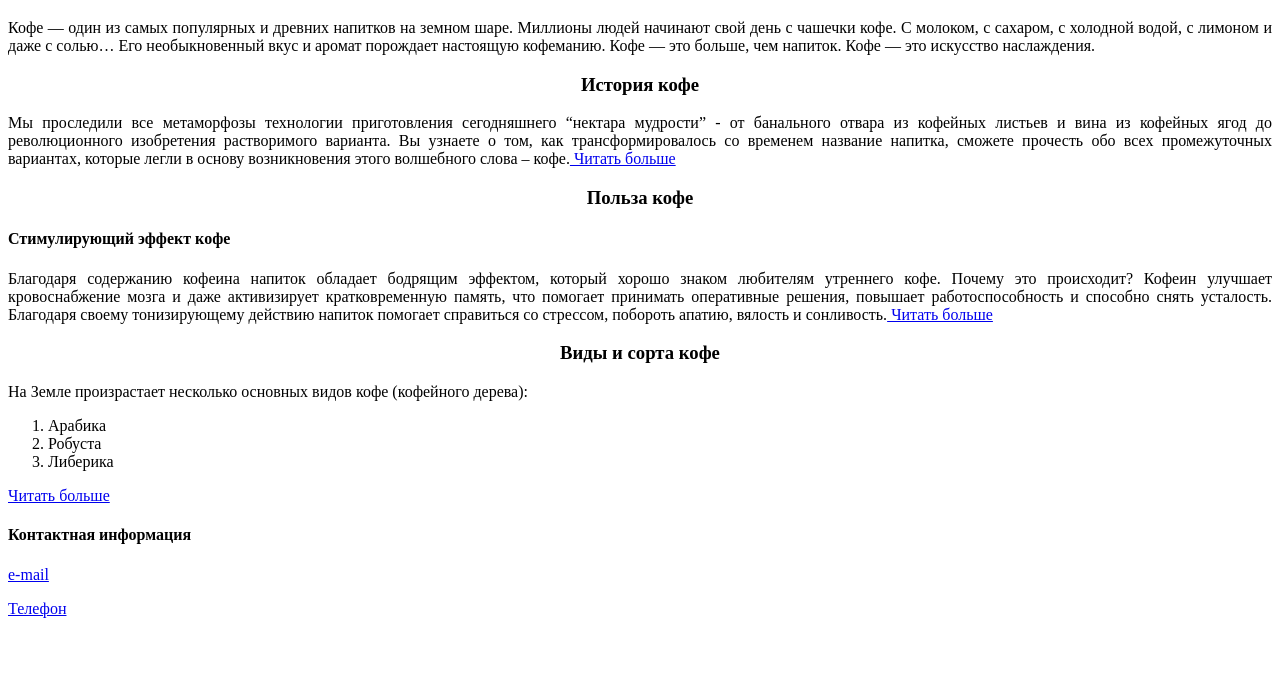
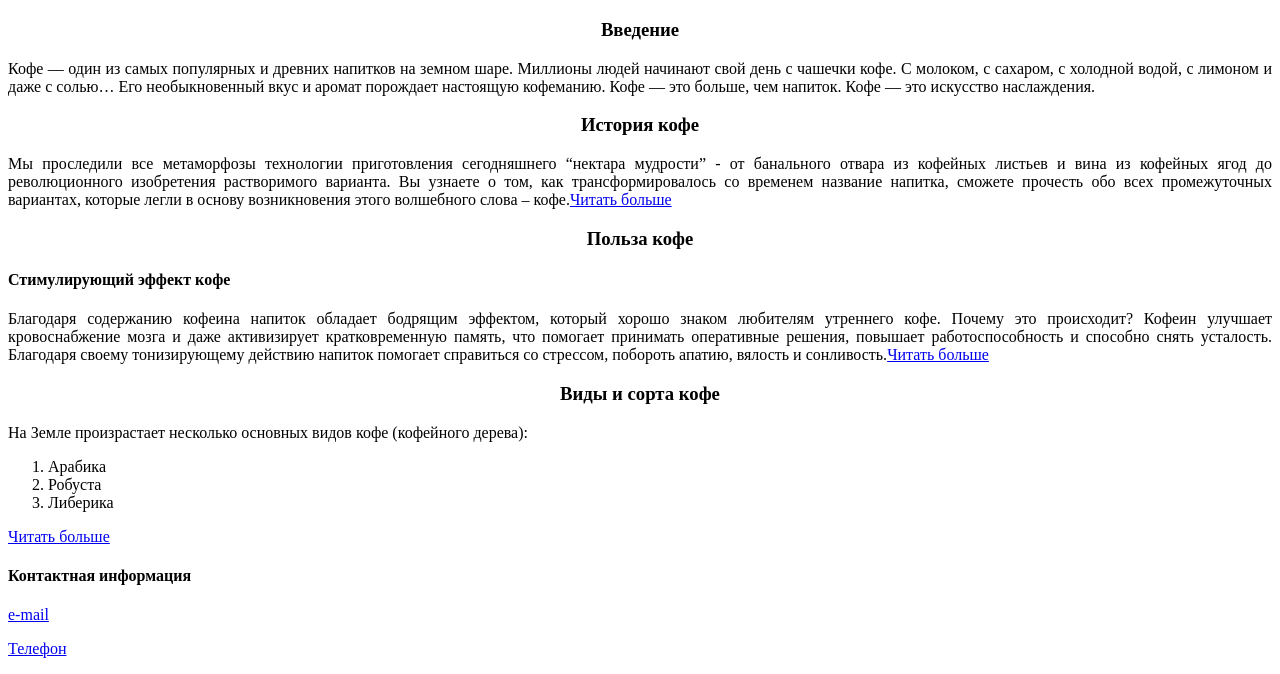
Before and after one commit to usmanow/4p22-frontend-adel-usmanov, a plain HTML site: page homework_2/index.html in a window 1280 px wide. Shown: the part 182-856 px from the top of the page. Before the commit the page ends 816 px from the top, so only its background shows below. Drawn offline with Linux system fonts and the light colour scheme.

Commit message:
add homework_2

```diff
--- a/homework_2/index.html
+++ b/homework_2/index.html
@@ -10,16 +10,17 @@
     </header>
     <main>
         <article>
+            <h3 align="center">Введение</h3>
             <p align="justify">Кофе — один из самых популярных и древних напитков на земном шаре. Миллионы людей начинают свой день с чашечки кофе. С молоком, с сахаром, с холодной водой, с лимоном и даже с солью… Его необыкновенный вкус и аромат порождает настоящую кофеманию. Кофе — это больше, чем напиток. Кофе — это искусство наслаждения.</p>
         </article>
         <article>
             <h3 align="center">История кофе</h3>
-            <p align="justify">Мы проследили все метаморфозы технологии приготовления сегодняшнего “нектара мудрости” - от банального отвара из кофейных листьев и вина из кофейных ягод до революционного изобретения растворимого варианта. Вы узнаете о том, как трансформировалось со временем название напитка, сможете прочесть обо всех промежуточных вариантах, которые легли в основу возникновения этого волшебного слова – кофе.<a href="file:///C:/innopolis/4p22-frontend-adel-usmanov/homework_2/article-1.html"> Читать больше</a></p>
+            <p align="justify">Мы проследили все метаморфозы технологии приготовления сегодняшнего “нектара мудрости” - от банального отвара из кофейных листьев и вина из кофейных ягод до революционного изобретения растворимого варианта. Вы узнаете о том, как трансформировалось со временем название напитка, сможете прочесть обо всех промежуточных вариантах, которые легли в основу возникновения этого волшебного слова – кофе.<a href="article-1.html">Читать больше</a></p>
         </article>
         <article>
             <h3 align="center">Польза кофе</h3>
             <h4>Стимулирующий эффект кофе</h4>
-            <p align="justify">Благодаря содержанию кофеина напиток обладает бодрящим эффектом, который хорошо знаком любителям утреннего кофе. Почему это происходит? Кофеин улучшает кровоснабжение мозга и даже активизирует кратковременную память, что помогает принимать оперативные решения, повышает работоспособность и способно снять усталость. Благодаря своему тонизирующему действию напиток помогает справиться со стрессом, побороть апатию, вялость и сонливость.<a href="file:///C:/innopolis/4p22-frontend-adel-usmanov/homework_2/article-2.html"> Читать больше</a></p>
+            <p align="justify">Благодаря содержанию кофеина напиток обладает бодрящим эффектом, который хорошо знаком любителям утреннего кофе. Почему это происходит? Кофеин улучшает кровоснабжение мозга и даже активизирует кратковременную память, что помогает принимать оперативные решения, повышает работоспособность и способно снять усталость. Благодаря своему тонизирующему действию напиток помогает справиться со стрессом, побороть апатию, вялость и сонливость.<a href="article-2.html">Читать больше</a></p>
         </article>
         <article>
             <h3 align="center">Виды и сорта кофе</h3>
@@ -29,15 +30,13 @@
         <li>Робуста</li>
         <li>Либерика</li>
             </ol>
-    <a href="file:///C:/innopolis/4p22-frontend-adel-usmanov/homework_2/article-3.html">Читать больше</a>
+    <a href="article-3.html">Читать больше</a>
         </article>
     </main>
     <footer>
-        <adress>
         <h4>Контактная информация</h4>
         <p><a href="mailto:cofee1337@gmail.com">e-mail</a></p>
         <p><a href="tel:+79010101010">Телефон</a></p>
-        </adress>
     </footer>
 </body>
 </html>
```
Also changed, not shown: homework_2/article-1.html (+0 -2 lines), homework_2/article-2.html (+0 -2 lines), homework_2/article-3.html (+0 -2 lines).
